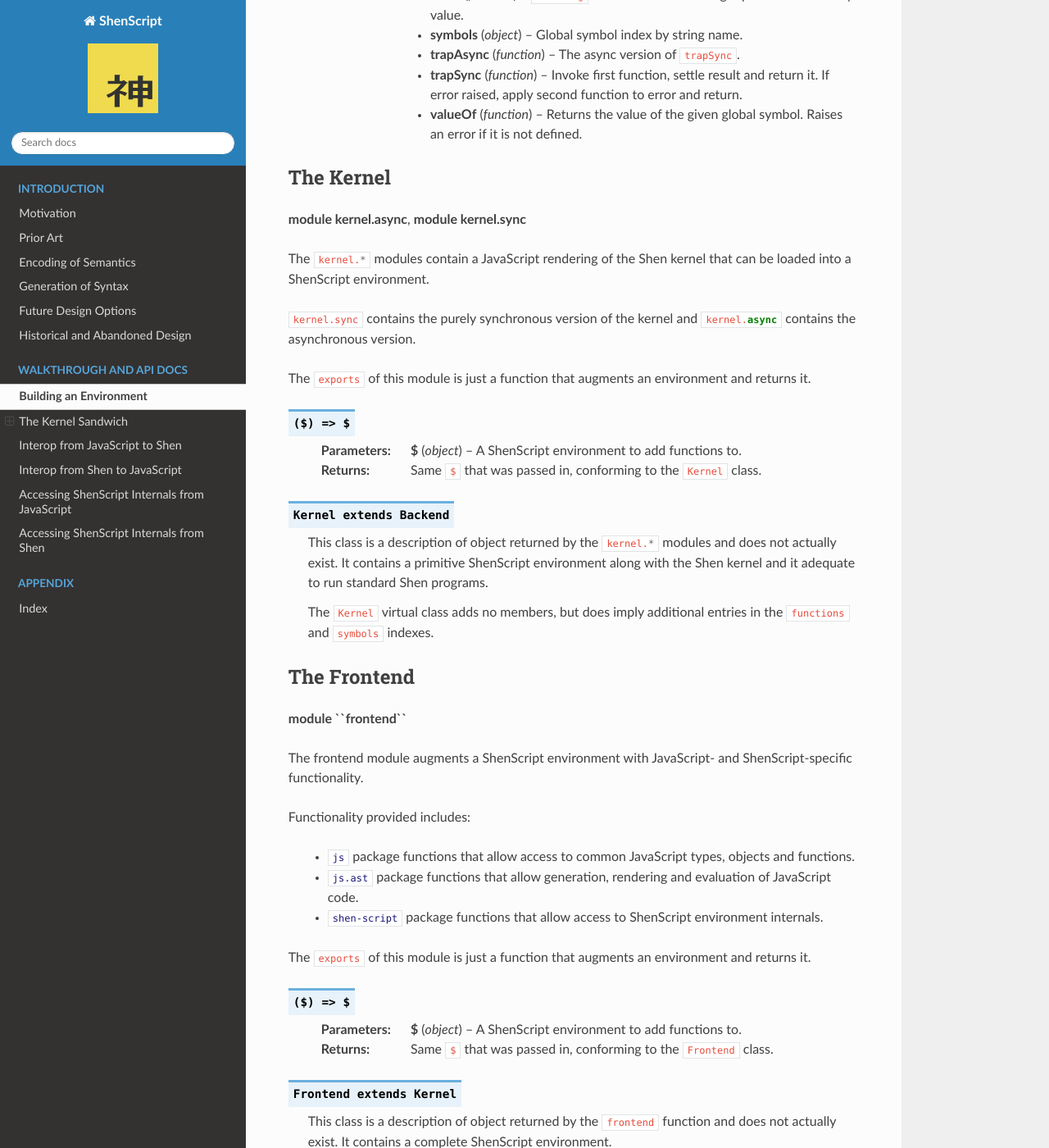
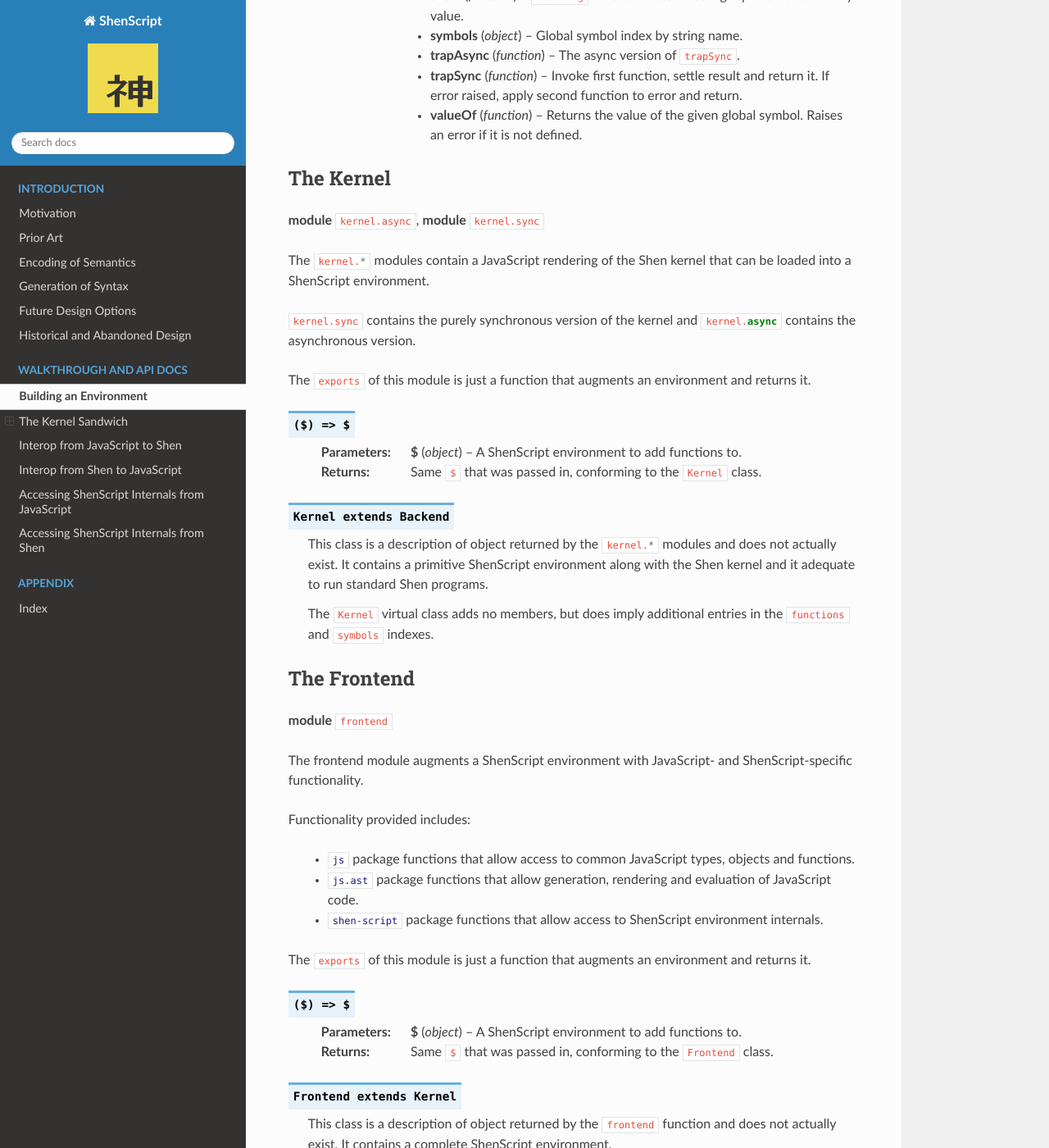
Before and after one commit to rkoeninger/ShenScript, a Sphinx documentation site: the page built from docs/setup.rst, in a window 1280 px wide and 1400 px high, scrolled down 2381 px. Shown: the whole window at 82% size. Built offline with Sphinx 7.4.7 and the Read the Docs theme 2.0.0, drawn with Linux system fonts in a browser that asks for light colours; some of the changed text lies outside the part shown.

```diff
--- a/docs/setup.rst
+++ b/docs/setup.rst
@@ -22,7 +22,7 @@ A full ShenScript environment is created by initialising a new backend with the
 The Backend
 -----------
 
-**module ``backend``**
+**module** ``backend``
 
 The backend module contains the KLambda-to-JavaScript transpiler, global function and symbol indexes and proto-primitives for conses, trampolines, equality and partial application.
 
@@ -75,7 +75,7 @@ The :js:`exports` of this module is just a function that constructs a new ShenSc
 The Kernel
 ----------
 
-**module kernel.async**, **module kernel.sync**
+**module** ``kernel.async``, **module** ``kernel.sync``
 
 The :js:`kernel.*` modules contain a JavaScript rendering of the Shen kernel that can be loaded into a ShenScript environment.
 
@@ -97,7 +97,7 @@ The :js:`exports` of this module is just a function that augments an environment
 The Frontend
 ------------
 
-**module ``frontend``**
+**module** ``frontend``
 
 The frontend module augments a ShenScript environment with JavaScript- and ShenScript-specific functionality.
 
@@ -135,13 +135,13 @@ The :js:`exports` of this module is just a function that augments an environment
 The Node Frontend
 ~~~~~~~~~~~~~~~~~
 
-**module ``frontend.node``**
+**module** ``frontend.node``
 
 Further adds :shen:`node` package helpers for interacting with the capabilites of the Node.js runtime.
-
-**module ``frontend.web``**
 
 The Web Frontend
 ~~~~~~~~~~~~~~~~
 
+**module** ``frontend.web``
+
 Further adds :shen:`web` package helpers for interacting with the capabilites of a web browser or electron instance.
```
